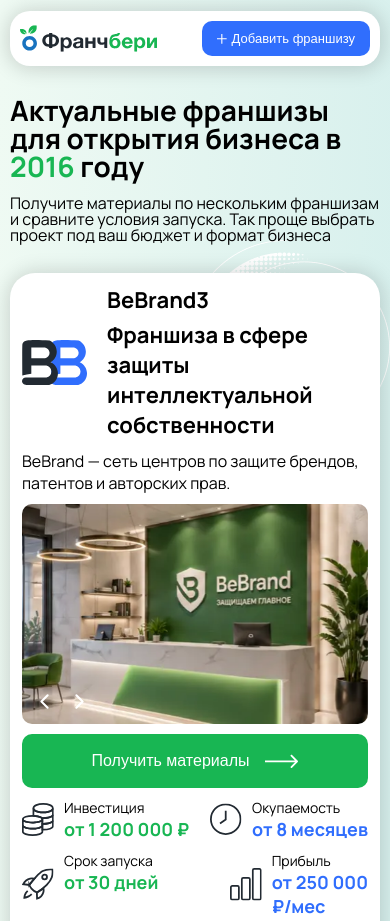
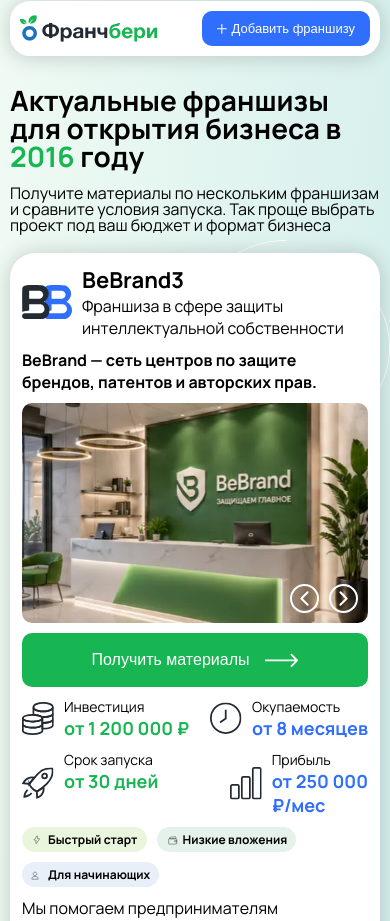
Before and after one commit to den10004/FranchBerry, a website built with Vite: page index.html in a window 390 px wide. Shown: the top 921 px of the page. Built offline with nearby package versions, Linux system fonts and the light colour scheme.

Commit message:
исправлена вёрстка

```diff
--- a/index.html
+++ b/index.html
@@ -14,7 +14,7 @@
   </head>
 
   <body>
-    <header class="headfoot">
+    <header class="wrapper">
       <div class="container-wrapper">
         <img
           class="logo"
@@ -470,7 +470,7 @@
       </div>
     </main>
 
-    <footer class="headfoot">
+    <footer class="wrapper">
       <div class="container-wrapper footer-head">
         <div>
           <img class="logo" src="./src/images/logo.svg" alt="логотип" />
@@ -765,7 +765,7 @@
 
     <div class="modal-overlay" id="modalSuccess">
       <div class="modal-wrapper">
-        <div class="modal">
+        <div class="modal modal-success-wrap">
           <div class="modal-success">
             <img src="./src/images/v.webp" alt="успешно" />
           </div>
--- a/src/style.css
+++ b/src/style.css
@@ -96,7 +96,7 @@
 }
 
 .wrapper {
-  max-width: 1280px;
+  max-width: 1236px;
   margin: 0 auto;
   box-sizing: border-box;
 }
--- a/src/styles/card.css
+++ b/src/styles/card.css
@@ -1,7 +1,7 @@
 .cards__list {
     display: flex;
     flex-direction: column;
-    margin-top: 30px;
+    margin: 30px 0 50px 0;
     gap: 20px;
 }
 
@@ -54,6 +54,7 @@
 
 .card__headline {
     grid-area: 3 / 1 / 4 / 2;
+    font-weight: 700;
 }
 
 .card__content {
@@ -68,7 +69,6 @@
 }
 
 .card__brand>p {
-    font-weight: 700;
     font-size: 16px;
 }
 
@@ -194,6 +194,7 @@
 
 .card__swiper_btns>button {
     border-radius: 50%;
+    border: 2px solid var(--white);
 }
 
 /* --------------------- */
@@ -249,12 +250,6 @@
         display: block;
     }
 
-    .card__swiper_btns {
-        bottom: 10px;
-        left: 10px;
-        right: auto;
-    }
-
     .card__invest {
         grid-area: 4 / 1 / 5 / 2;
         flex-direction: column-reverse;
@@ -266,6 +261,7 @@
 
     .card__headline {
         grid-area: 2 / 1 / 3 / 2;
+
     }
 
     .card__tags {
@@ -297,7 +293,6 @@
 
     .card__brand>p {
         font-size: 22px;
-        font-weight: 700;
     }
 
     .card__logo>img {
@@ -319,6 +314,10 @@
         padding: 12px;
     }
 
+    .cards__list {
+        margin: 20px 0 30px 0;
+    }
+
     .card__tags>div {
         padding: 7px 9px;
         height: 25px;
@@ -337,6 +336,22 @@
     .card__slider .swiper {
         border-radius: 10px;
     }
+
+    .card__brand>p {
+        font-size: 16px;
+    }
+
+    .card__logo>img {
+        width: 50px;
+    }
+
+    .card__logo {
+        gap: 10px;
+    }
+
+    .card__brand {
+        gap: 0;
+    }
 }
 
 @media (max-width: 375px) {
@@ -349,10 +364,11 @@
     }
 
     .card__brand>p {
-        font-size: 18px;
+        font-size: 12px;
     }
 
     .card__logo>img {
-        max-width: 50px;
+        width: 40px;
     }
+
 }
--- a/src/styles/footer.css
+++ b/src/styles/footer.css
@@ -1,7 +1,11 @@
 footer {
-    margin: 10px auto;
     padding: 20px 10px;
     box-sizing: border-box;
+    background-color: var(--white);
+    width: calc(100% - 20px);
+    border-radius: 20px;
+    box-sizing: border-box;
+    box-shadow: 0px 1px 20px 2px #00000029;
 }
 
 .footer-head {
--- a/src/styles/header.css
+++ b/src/styles/header.css
@@ -1,8 +1,11 @@
 header {
-    margin: 10px auto 0 auto;
     padding: 20px 10px;
+    width: calc(100% - 20px);
+    background-color: var(--white);
+    border-radius: 20px;
+    box-sizing: border-box;
+    box-shadow: 0px 1px 20px 2px #00000029;
 }
-
 
 @media (max-width: 425px) {
     header {
```
